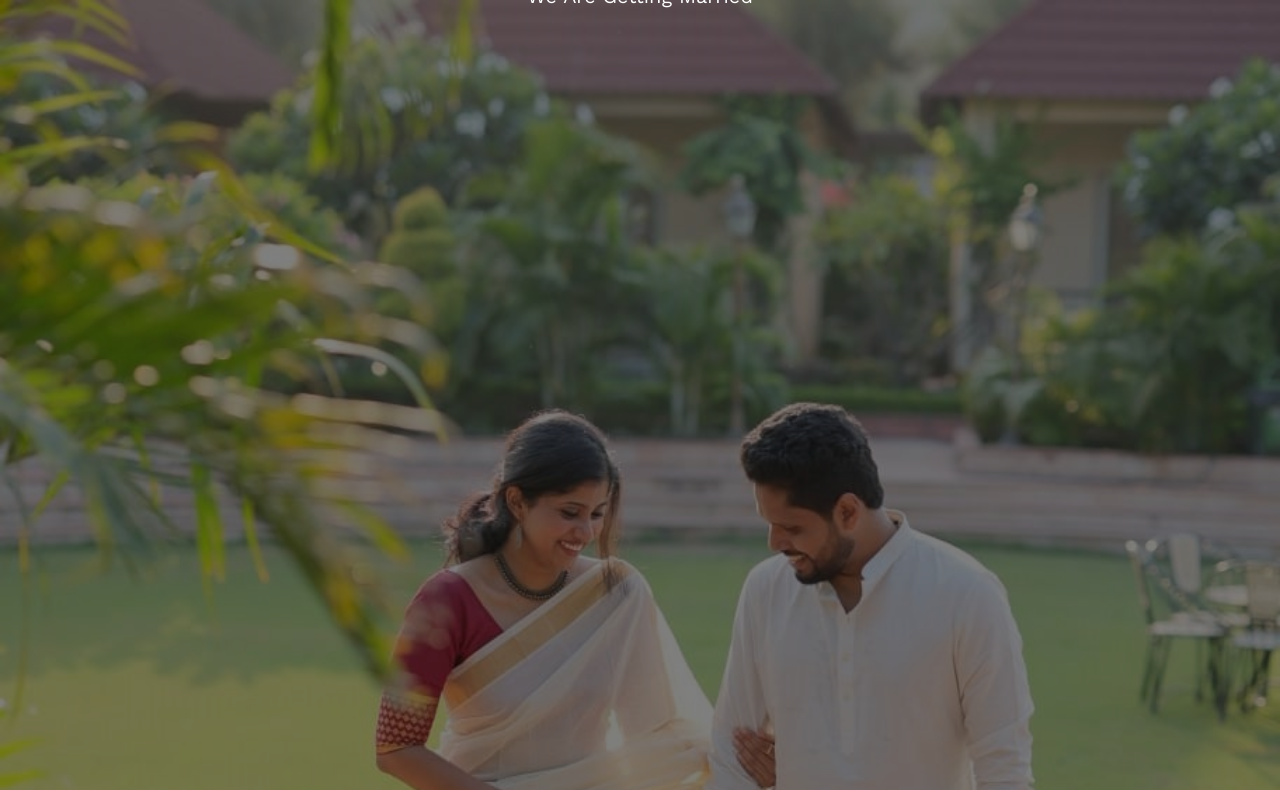
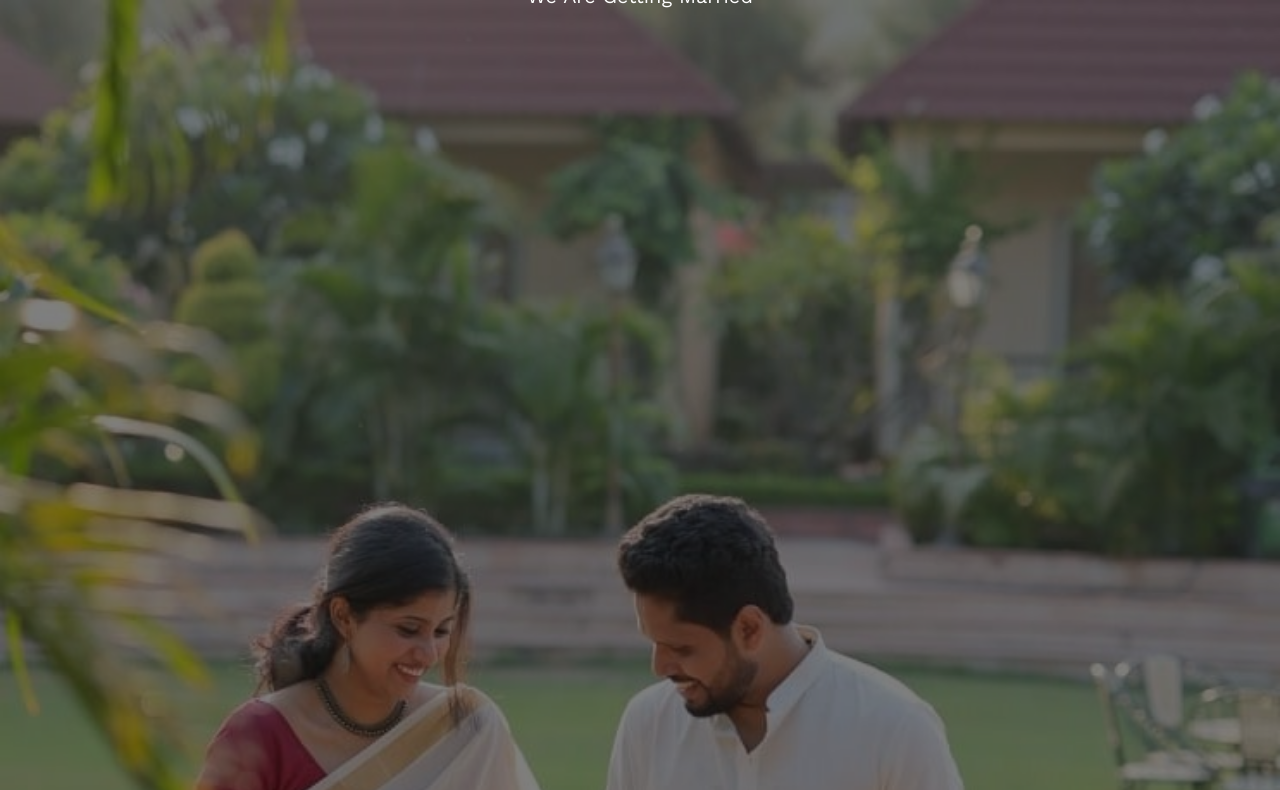
Before and after one commit to rintu-raju/Engagement-And-Wedding-Invite, a plain HTML site: page index.html in a window 1280 px wide. Shown: the top 790 px of the page. Drawn offline with nearby package versions, Linux system fonts and the light colour scheme; files whose address does not match are found by name.

Commit message:
Update index.html

```diff
--- a/index.html
+++ b/index.html
@@ -106,7 +106,7 @@
 		</div>
 	</nav>
 <!-- /*style="background-image:url(images/img_bg_2.png);" */ -->
-<header id="fh5co-header" class="fh5co-cover" role="banner" style="background-image:url(images/new_image_mobile1.jpeg);" data-stellar-background-ratio="0.5">
+<header id="fh5co-header" class="fh5co-cover" role="banner" style="background-image:url(images/new_image_mobile2.jpeg);" data-stellar-background-ratio="0.5">
 	<div class="overlay"></div>
 	<div class="container">
 		<div class="row">
```
